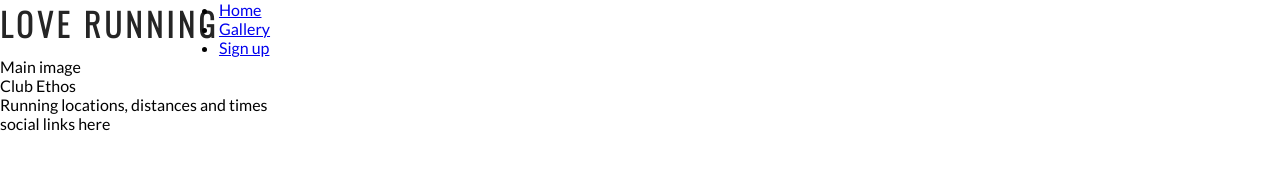
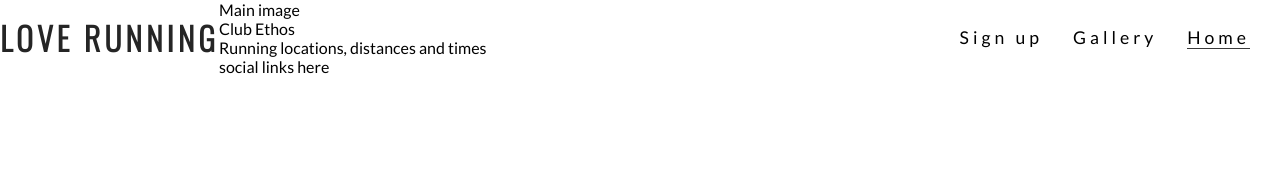
Before and after one commit to redbasel/loverunningprojectCI, a plain HTML site: page index.html in a window 1280 px wide. Drawn offline with nearby package versions, Linux system fonts and the light colour scheme.

Commit message:
style navigation links

```diff
--- a/assets/css/style.css
+++ b/assets/css/style.css
@@ -22,3 +22,36 @@ h1,h2 {
 #logo {
     float: left;
 }
+
+/* navigation links */
+
+#menu {
+    font-size:110%;
+    letter-spacing: 4px;
+
+
+}
+
+#menu, #logo {
+    line-height: 75px;
+
+}
+#menu li {
+    float: right;
+    list-style-type: none;
+    margin-right: 30px;
+
+}
+
+#menu a {
+    text-decoration: none;
+    color: inherit;
+
+}
+#menu a:hover {
+    border-bottom: 1px solid #3a3a3a;
+
+}
+.active {
+    border-bottom: 1px solid #3a3a3a;
+}
--- a/index.html
+++ b/index.html
@@ -16,8 +16,8 @@
         <h1 id="logo">Love Running</h1>
     </a>
     <nav>
-        <ul><li>
-            <a href="index.html">Home</a>
+        <ul id="menu"><li>
+            <a href="index.html" class="active">Home</a>
         </li>
         <li>
             <a href="#">Gallery</a>
```
